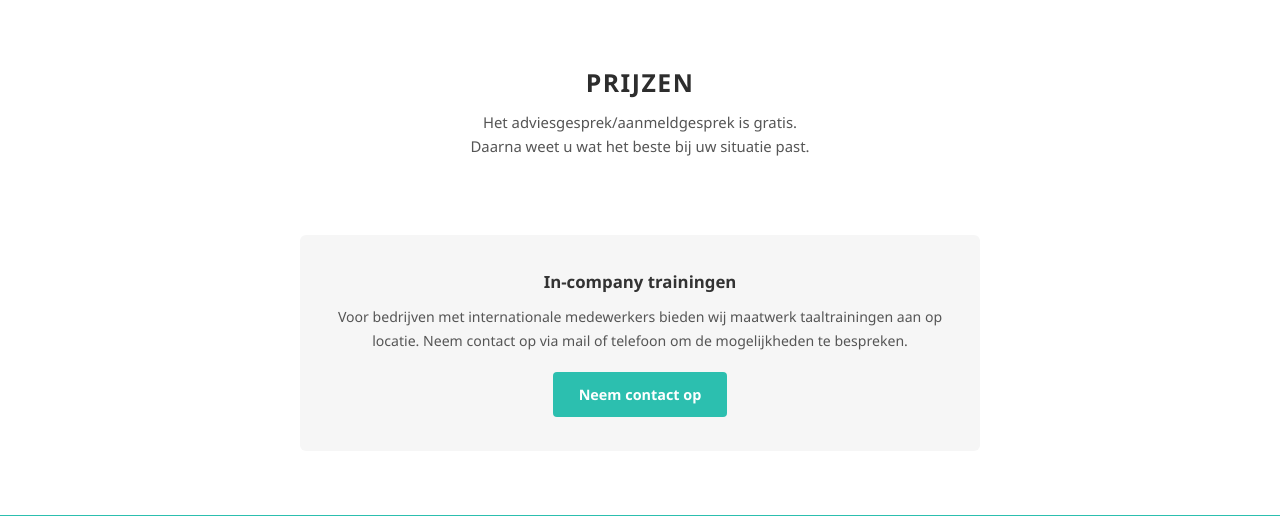
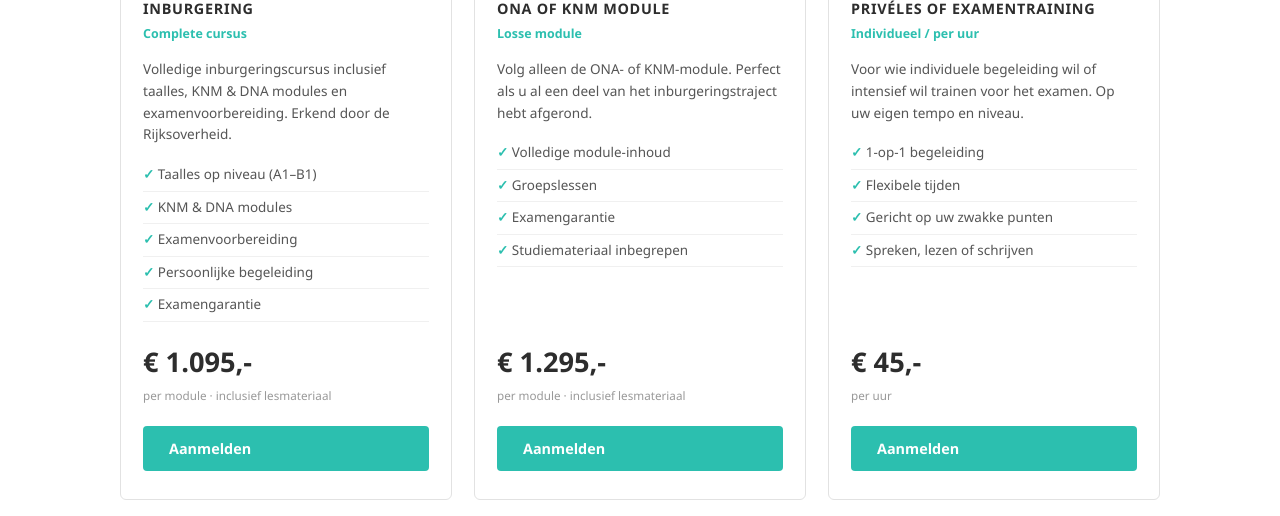
Before and after one commit to basspies/missKARIN-Promo-video-website-, a PHP site: page / in a window 1280 px wide. Shown: the part 2489-3005 px from the top of the page. Run offline with PHP 8.4, Linux system fonts and the light colour scheme; data comes from the database, SQL or seed files in the repository; data that the repository does not hold is empty.

Commit message:
Update index.php

```diff
--- a/index.php
+++ b/index.php
@@ -1,14 +1,25 @@
+<?php
+require __DIR__ . '/assets/includes/conn.php';
+
+try {
+  $courses = $conn->query('SELECT id, name, price, description FROM taallessen ORDER BY id')
+    ->fetchAll(PDO::FETCH_ASSOC);
+} catch (PDOException $e) {
+  $courses = [];
+  error_log('DB query failed: ' . $e->getMessage());
+}
+?>
 <!DOCTYPE html>
 <html lang="nl">
+
 <head>
   <meta charset="UTF-8">
   <meta name="viewport" content="width=device-width, initial-scale=1.0">
   <title>missKARIN — Nederlandse Taalles & Inburgering</title>
   <link rel="stylesheet" href="assets/css/style.css">
 </head>
+
 <body>
-
-<?php include 'assets/includes/conn.php'; ?>
 
   <!-- ══════════ HEADER ══════════ -->
   <header>
@@ -20,11 +31,12 @@
         <li><a href="#inburgering">Inburgering</a></li>
         <li><a href="#integratie">Integratie</a></li>
         <li><a href="#begeleiding">Begeleiding</a></li>
-      <li><a href="contact.html">Contact</a></li>
+        <li><a href="contact.php">Online leseen</a></li>
       </ul>
     </nav>
   </header>
 
+  <!-- ══════════ HERO ══════════ -->
   <section id="home">
     <div class="container">
       <div class="hero-grid">
@@ -34,17 +46,15 @@
             <li>Persoonlijk en betaalbaar</li>
             <li>Kwalitatief bewezen aanpak</li>
             <li>Kleine klassen, flexibele tijden</li>
-          <li>DNA &amp; KNM combinatie mogelijk</li>
+            <li>ONA &amp; KNM combinatie mogelijk</li>
             <li>Enthousiaste, erkende trainers</li>
             <li>Examengarantie inbegrepen</li>
             <li>Milieuvriendelijke aanpak</li>
           </ul>
-        <a href="contact.html" class="btn">Neem contact op</a>
+          <a href="contact.php" class="btn">Neem contact op</a>
         </div>
         <div class="hero-img">
-        <img class="img-fill"
-             src="https://images.unsplash.com/photo-1529156069898-49953e39b3ac?w=700&h=380&fit=crop&auto=format"
-             alt="missKARIN groepsfoto"
+          <img class="img-fill" src="assets/img/website foto miss Karin-8953.jpg" alt="missKARIN groepsfoto"
             onerror="this.outerHTML='<div class=\'placeholder\'>Groepsfoto missKARIN</div>'">
         </div>
       </div>
@@ -56,18 +66,14 @@
     <div class="container">
       <h2 class="section-title">Over missKARIN</h2>
       <p class="section-subtitle">
-      missKARIN biedt kwalitatieve Nederlandse taallessen en inburgeringscursussen aan voor mensen die Nederland beter willen leren kennen. Ons team van ervaren, enthousiaste docenten helpt u stap voor stap vooruit — op uw eigen tempo en niveau.<br><br>
-      Heeft u vragen of weet u niet hoe het NT2-traject in zijn werk gaat? Neem gerust contact op voor een <strong>gratis adviesgesprek</strong>. We vertellen u alles over de mogelijkheden.
+        missKARIN biedt kwalitatieve Nederlandse taallessen en inburgeringscursussen aan voor mensen die
+        Nederland beter willen leren kennen. Ons team van ervaren, enthousiaste docenten helpt u stap voor stap
+        vooruit — op uw eigen tempo en niveau.<br><br>
+        Heeft u vragen of weet u niet hoe het NT2-traject in zijn werk gaat? Neem gerust contact op voor een
+        <strong>gratis adviesgesprek</strong>. We vertellen u alles over de mogelijkheden.
       </p>
     </div>
   </section>
-
-<!-- ══════════ HERO ══════════ -->
-<h2 class="section-title">Over missKARIN</h2>
-<p class="section-subtitle">
-  missKARIN biedt kwalitatieve Nederlandse taallessen en inburgeringscursussen aan voor mensen die Nederland beter willen leren kennen. Ons team van ervaren, enthousiaste docenten helpt u stap voor stap vooruit — op uw eigen tempo en niveau.<br><br>
-  Heeft u vragen of weet u niet hoe het NT2-traject in zijn werk gaat? Neem gerust contact op voor een <strong>gratis adviesgesprek</strong>. We vertellen u alles over de mogelijkheden.
-</p>
 
   <!-- ══════════ AANBOD ══════════ -->
   <div class="teal-band" style="border-top:1px solid rgba(0,0,0,0.05);">
@@ -80,41 +86,48 @@
         Neem contact op voor meer info — we vertellen u alles over onze diensten.
       </p>
       <div class="services-grid">
-      <!-- hardcoded — no db table yet -->
         <div class="service-card">
           <h3>Gratis Advies</h3>
-        <p>Wij adviseren u gratis welk inburgeringstraject het beste bij u past. We kijken samen naar uw situatie en helpen u beslissen welke stappen u moet nemen om te inburgeren in Nederland.</p>
+          <p>Wij adviseren u gratis welk inburgeringstraject het beste bij u past. We kijken samen naar uw
+            situatie en helpen u beslissen welke stappen u moet nemen om te inburgeren in Nederland.</p>
         </div>
         <div class="service-card">
           <h3>Inburgeringslessens</h3>
-        <p>Wij bieden erkende inburgeringscursussen aan op maat. De school voldoet aan de kwaliteitseisen van de Rijksoverheid. In kleine groepen werken deelnemers doelgericht naar het gewenste taalniveau.</p>
+          <p>Wij bieden erkende inburgeringscursussen aan op maat. De school voldoet aan de kwaliteitseisen
+            van de Rijksoverheid. In kleine groepen werken deelnemers doelgericht naar het gewenste
+            taalniveau.</p>
         </div>
         <div class="service-card">
           <h3>KNM Module</h3>
-        <p>Kennis van de Nederlandse Maatschappij. Alles wat u moet weten om te integreren in Nederland en succesvol aan de samenleving deel te nemen. Na het examen kunt u een erkend diploma halen.</p>
+          <p>Kennis van de Nederlandse Maatschappij. Alles wat u moet weten om te integreren in Nederland en
+            succesvol aan de samenleving deel te nemen. Na het examen kunt u een erkend diploma halen.</p>
         </div>
         <div class="service-card">
-        <h3>DNA Module</h3>
-        <p>Oriëntatie op de Nederlandse Arbeidsmarkt. Speciaal voor wie wil werken in Nederland en loopbaanmogelijkheden wil verkennen. We begeleiden u bij uw zoektocht naar passend werk.</p>
+          <h3>ONA Module</h3>
+          <p>Oriëntatie op de Nederlandse Arbeidsmarkt. Speciaal voor wie wil werken in Nederland en
+            loopbaanmogelijkheden wil verkennen. We begeleiden u bij uw zoektocht naar passend werk.</p>
         </div>
         <div class="service-card">
           <h3>Examentraining</h3>
-        <p>Als u bijna klaar bent met uw inburgering bieden wij een speciaal examentrainingsprogramma. Lezen, Schrijven, Spreken en Luisteren — zodat u optimaal voorbereid bent voor het examen.</p>
+          <p>Als u bijna klaar bent met uw inburgering bieden wij een speciaal examentrainingsprogramma.
+            Lezen, Schrijven, Spreken en Luisteren — zodat u optimaal voorbereid bent voor het examen.</p>
         </div>
         <div class="service-card">
           <h3>Privéles</h3>
-        <p>Wilt u meer individuele aandacht? Een privéles is ideaal. Spreken, lezen, schrijven — kies zelf wat u wilt verbeteren. Volledig op uw eigen tempo en niveau, met een persoonlijke trainer.</p>
+          <p>Wilt u meer individuele aandacht? Een privéles is ideaal. Spreken, lezen, schrijven — kies zelf
+            wat u wilt verbeteren. Volledig op uw eigen tempo en niveau, met een persoonlijke trainer.</p>
         </div>
       </div>
     </div>
   </section>
 
   <!-- ══════════ GARANTIES ══════════ -->
-<div class="teal-band"><h2>GARANTIES</h2></div>
+  <div class="teal-band">
+    <h2>GARANTIES</h2>
+  </div>
   <section id="garanties">
     <div class="container">
       <div class="guarantees-grid">
-      <!-- hardcoded — no db table yet -->
         <div class="guarantee-item">
           <span class="gicon">📶</span>
           <p>100% examengarantie</p>
@@ -145,8 +158,7 @@
 
   <!-- ══════════ IMAGE STRIP ══════════ -->
   <div class="img-strip">
-  <img src="https://images.unsplash.com/photo-1524178232363-1fb2b075b655?w=1400&h=400&fit=crop&auto=format"
-       alt="missKARIN les in actie"
+    <img src="assets/img/website foto miss Karin-8947.jpg" alt="missKARIN les in actie"
       onerror="this.outerHTML='<div style=\'width:100%;height:100%;background:#b2ddd8;display:flex;align-items:center;justify-content:center;color:#fff;font-size:1rem;\'>Video / Sfeerfoto</div>'">
     <div class="img-strip-caption">Ontdek onze lessen en de sfeer bij missKARIN</div>
   </div>
@@ -160,14 +172,67 @@
         Daarna weet u wat het beste bij uw situatie past.
       </p>
       <div class="prices-grid">
-      <?php include 'assets/cms/pricecards_output.php'; ?>
+
+        <!-- Inburgering -->
+        <div class="price-card">
+          <h3>Inburgering</h3>
+          <div class="price-tag">Complete cursus</div>
+          <p>Volledige inburgeringscursus inclusief taalles, KNM &amp; DNA modules en examenvoorbereiding.
+            Erkend door de Rijksoverheid.</p>
+          <ul class="price-features">
+            <li>Taalles op niveau (A1–B1)</li>
+            <li>KNM &amp; DNA modules</li>
+            <li>Examenvoorbereiding</li>
+            <li>Persoonlijke begeleiding</li>
+            <li>Examengarantie</li>
+          </ul>
+          <div class="price-amount">€ 1.095,-</div>
+          <div class="price-note">per module · inclusief lesmateriaal</div>
+          <a href="contact.php" class="btn">Aanmelden</a>
+        </div>
+
+        <!-- ONA of KNM -->
+        <div class="price-card">
+          <h3>ONA of KNM Module</h3>
+          <div class="price-tag">Losse module</div>
+          <p>Volg alleen de ONA- of KNM-module. Perfect als u al een deel van het inburgeringstraject hebt
+            afgerond.</p>
+          <ul class="price-features">
+            <li>Volledige module-inhoud</li>
+            <li>Groepslessen</li>
+            <li>Examengarantie</li>
+            <li>Studiemateriaal inbegrepen</li>
+          </ul>
+          <div class="price-amount">€ 1.295,-</div>
+          <div class="price-note">per module · inclusief lesmateriaal</div>
+          <a href="contact.php" class="btn">Aanmelden</a>
+        </div>
+
+        <!-- Privéles -->
+        <div class="price-card">
+          <h3>Privéles of Examentraining</h3>
+          <div class="price-tag">Individueel / per uur</div>
+          <p>Voor wie individuele begeleiding wil of intensief wil trainen voor het examen. Op uw eigen tempo
+            en niveau.</p>
+          <ul class="price-features">
+            <li>1-op-1 begeleiding</li>
+            <li>Flexibele tijden</li>
+            <li>Gericht op uw zwakke punten</li>
+            <li>Spreken, lezen of schrijven</li>
+          </ul>
+          <div class="price-amount">€ 45,-</div>
+          <div class="price-note">per uur</div>
+          <a href="contact.php" class="btn">Aanmelden</a>
+        </div>
+
       </div>
 
       <!-- In-company -->
       <div class="inco-box">
         <h3>In-company trainingen</h3>
-      <p>Voor bedrijven met internationale medewerkers bieden wij maatwerk taaltrainingen aan op locatie. Neem contact op via mail of telefoon om de mogelijkheden te bespreken.</p>
-      <a href="contact.html" class="btn">Neem contact op</a>
+        <p>Voor bedrijven met internationale medewerkers bieden wij maatwerk taaltrainingen aan op locatie. Neem
+          contact op via mail of telefoon om de mogelijkheden te bespreken.</p>
+        <a href="contact.php" class="btn">Neem contact op</a>
       </div>
     </div>
   </section>
@@ -182,41 +247,47 @@
     <!-- Introductie split -->
     <div class="taalles-split">
       <div class="split-img">
-      <img class="img-fill"
-           src="https://images.unsplash.com/photo-1503676260728-1c00da094a0b?w=680&h=400&fit=crop&auto=format"
-           alt="Klassikale taalles"
+        <img class="img-fill" src="assets/img/website foto miss Karin-8918.jpg" alt="Klassikale taalles"
           style="min-height:320px;"
           onerror="this.outerHTML='<div class=\'placeholder\' style=\'min-height:320px;\'>Taalles klassikaal</div>'">
       </div>
       <div class="split-text">
         <h3>Nederlandse taallessen op maat</h3>
-      <p>Wij bieden kwalitatieve taalcursussen voor niet-moedertaalsprekers op niveau A1 t/m CNaVT. Onze lessen worden gegeven door enthousiaste, erkende docenten in kleine groepen — zodat u altijd de aandacht krijgt die u nodig heeft.<br><br>
-      Weet u niet welke les bij u past? We starten altijd met een gratis intakegesprek om het juiste niveau te bepalen.</p>
+        <p>Wij bieden kwalitatieve taalcursussen voor niet-moedertaalsprekers op niveau A1 t/m CNaVT. Onze
+          lessen worden gegeven door enthousiaste, erkende docenten in kleine groepen — zodat u altijd de
+          aandacht krijgt die u nodig heeft.<br><br>
+          Weet u niet welke les bij u past? We starten altijd met een gratis intakegesprek om het juiste
+          niveau te bepalen.</p>
       </div>
     </div>
 
-  <!-- Niveau grid — pulled from taallessen table -->
+    <!-- Niveau grid -->
     <div class="taalles-split" style="border-top:1px solid var(--border);">
       <div class="split-img">
-      <img class="img-fill"
-           src="https://images.unsplash.com/photo-1427504494785-3a9ca7044f45?w=680&h=480&fit=crop&auto=format"
-           alt="Niveau taalles"
+        <img class="img-fill" src="assets/img/website foto miss Karin-8891.jpg" alt="Niveau taalles"
           style="min-height:380px;"
           onerror="this.outerHTML='<div class=\'placeholder\' style=\'min-height:380px;\'>Taalles niveaus foto</div>'">
       </div>
       <div class="niveau-table">
         <h3>Nederlandse taallessen op niveau</h3>
-
-      <?php
-      $lessons = $conn->query("SELECT * FROM taallessen WHERE price > 0 ORDER BY id ASC")->fetchAll(PDO::FETCH_ASSOC);
-      foreach ($lessons as $lesson):
+        <?php if (empty($courses)): ?>
+          <div class="niveau-row">
+            <span class="niveau-label">Geen cursussen beschikbaar</span>
+          </div>
+          <?php else: foreach ($courses as $c):
+            $name  = htmlspecialchars($c['name'], ENT_QUOTES, 'UTF-8');
+            $desc  = htmlspecialchars($c['description'], ENT_QUOTES, 'UTF-8');
+            $price = (float)$c['price'];
+            $priceLabel = $price > 0
+              ? ' — € ' . number_format($price, 2, ',', '.')
+              : '';
           ?>
             <div class="niveau-row">
-        <span class="niveau-label"><?= htmlspecialchars($lesson['name']) ?> — <?= htmlspecialchars($lesson['description']) ?></span>
-        <a href="contact.html" class="niveau-btn">Aanmelden</a>
+              <span class="niveau-label" title="<?= $desc ?>"><?= $name ?><?= $priceLabel ?></span>
+              <a href="contact.php?cursus=<?= urlencode($c['name']) ?>" class="niveau-btn">Aanmelden</a>
             </div>
-      <?php endforeach; ?>
-
+        <?php endforeach;
+        endif; ?>
         <div class="schedule-box">
           <strong>Ochtend</strong> van 9:00 tot 12:00 uur<br>
           <strong>Middag</strong> van 13:00 tot 16:00 uur<br>
@@ -228,29 +299,32 @@
   </section>
 
   <!-- ══════════ BEGELEIDING NAAR WERK ══════════ -->
-<div class="teal-band"><h2>BEGELEIDING NAAR WERK</h2></div>
+  <div class="teal-band">
+    <h2>BEGELEIDING NAAR WERK</h2>
+  </div>
   <section id="begeleiding" style="padding:52px 20px;">
     <div class="container">
       <div class="begel-grid">
         <div class="begel-imgs">
           <div class="begel-img">
-          <img class="img-fill"
-               src="https://images.unsplash.com/photo-1600880292203-757bb62b4baf?w=400&h=300&fit=crop&auto=format"
+            <img class="img-fill" src="assets/img/website foto miss Karin-8951.jpg"
               alt="Werkbegeleiding groep"
               onerror="this.outerHTML='<div class=\'placeholder\'>Groepsfoto Werkbegeleiding</div>'">
           </div>
           <div class="begel-img">
-          <img class="img-fill"
-               src="https://images.unsplash.com/photo-1521737852567-6949f3f9f2b5?w=400&h=300&fit=crop&auto=format"
+            <img class="img-fill" src="assets/img/website foto miss Karin-8904.jpg"
               alt="Partner werkbegeleiding"
               onerror="this.outerHTML='<div class=\'placeholder\'>Werkgever Partner</div>'">
           </div>
         </div>
         <div class="begel-text">
           <h3>Van taal naar werk</h3>
-        <p>Na het behalen van uw taaldiploma helpen wij u ook bij het vinden van een passende baan. Wij werken samen met werkgevers en bemiddelingsbureaus om u de beste kansen op de Nederlandse arbeidsmarkt te bieden.<br><br>
-        Onze begeleiders kennen de weg en staan klaar om u te ondersteunen bij elke stap — van cv schrijven tot sollicitatiegesprek.</p>
-        <a href="contact.html" class="btn" style="margin-top:4px;">Meer informatie</a>
+          <p>Na het behalen van uw taaldiploma helpen wij u ook bij het vinden van een passende baan. Wij
+            werken samen met werkgevers en bemiddelingsbureaus om u de beste kansen op de Nederlandse
+            arbeidsmarkt te bieden.<br><br>
+            Onze begeleiders kennen de weg en staan klaar om u te ondersteunen bij elke stap — van cv
+            schrijven tot sollicitatiegesprek.</p>
+          <a href="contact.php" class="btn" style="margin-top:4px;">Meer informatie</a>
         </div>
       </div>
     </div>
@@ -276,8 +350,10 @@
           </div>
         </div>
         <div class="contact-cta-box">
-        <p>Wilt u zich aanmelden voor een cursus of heeft u een vraag?<br>Vul ons formulier in en wij nemen zo snel mogelijk contact met u op.</p>
-        <a href="contact.html" class="btn" style="font-size:1rem; padding:14px 38px;">Ga naar het formulier</a>
+          <p>Wilt u zich aanmelden voor een cursus of heeft u een vraag?<br>Vul ons formulier in en wij nemen
+            zo snel mogelijk contact met u op.</p>
+          <a href="contact.php" class="btn" style="font-size:1rem; padding:14px 38px;">Ga naar het
+            formulier</a>
         </div>
       </div>
     </div>
@@ -303,4 +379,5 @@
   </footer>
 
 </body>
+
 </html>
```
Lines whose indentation alone changed are shown as unchanged.
